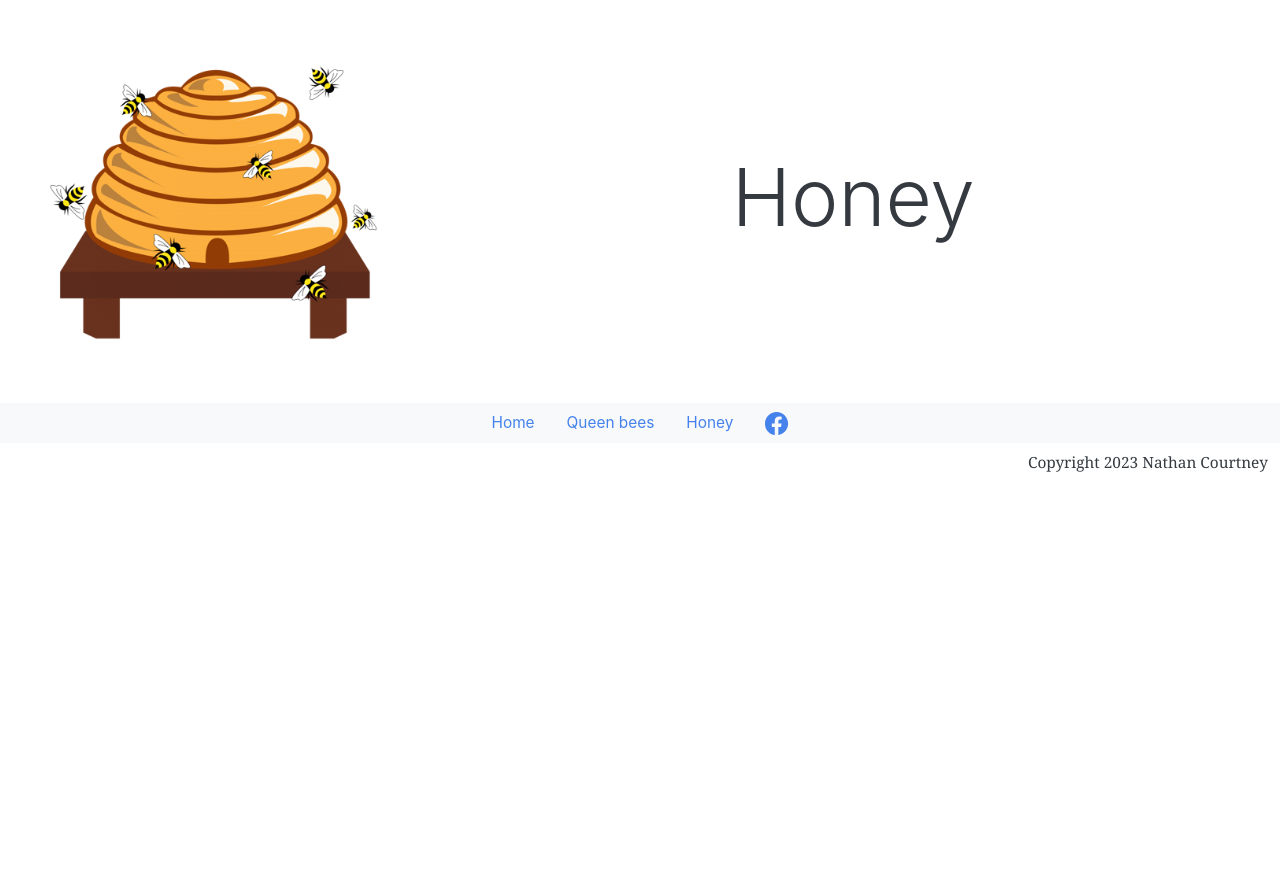
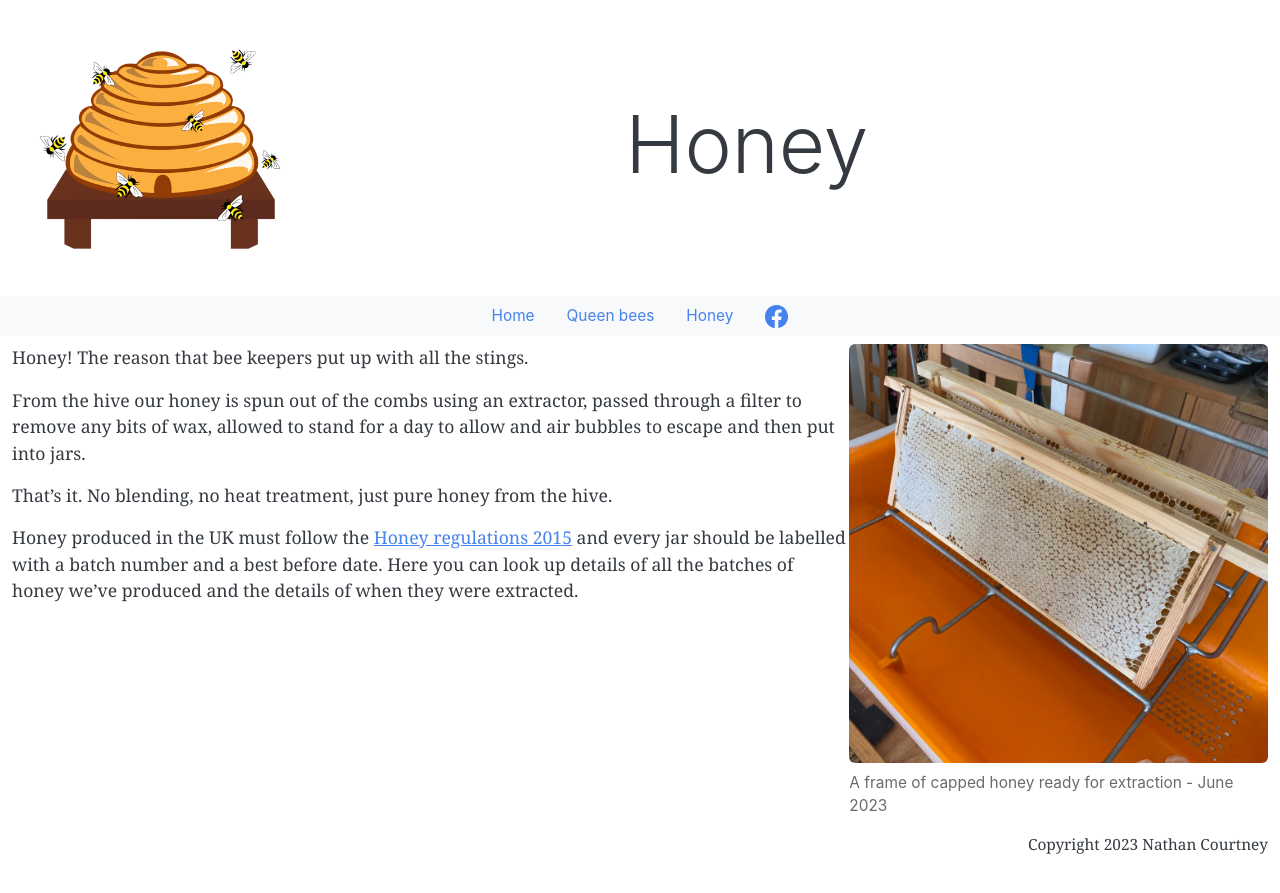
Before and after one commit to njdcourtney/HollinParkHoney, a Jekyll site: the page built from honey.md, in a window 1280 px wide. Shown: the top 893 px of the page. Built offline with Jekyll 4.4.1, drawn with Linux system fonts in a browser that asks for light colours.

Commit message:
Convert float image to include, begin honey content

```diff
--- /dev/null
+++ b/_includes/figure-float.html
@@ -0,0 +1,6 @@
+<figure class="figure col-md-4 float-end">
+    <a href="{{ include.url }}">
+      <img src="{{ include.file }}" class="figure-img img-fluid rounded" alt="{{ include.alt }}">
+    </a>
+    <figcaption class="figure-caption">{{ include.caption }}</figcaption>
+  </figure>
--- a/_layouts/default.html
+++ b/_layouts/default.html
@@ -4,6 +4,7 @@
     <!-- Required meta tags -->
     <meta charset="utf-8">
     <meta name="viewport" content="width=device-width, initial-scale=1">
+    <meta name="description" content="Bee keeper and supplier of locally produced honey in East Leeds">
 
     <title>{{ page.title }}</title>
 
@@ -15,7 +16,7 @@
   <body>
     <div class="container-fluid">
       <div class="row align-items-center">
-        <div class="col-4">
+        <div class="col-3">
           <img class="img-fluid" src="/img/beehive-512.png" alt="Skep with bees">
         </div>
         <div class="col-8 text-center">
@@ -24,11 +25,9 @@
       </div>
     </div>
 
-
-
     <nav class="nav justify-content-center bg-light mb-2">
       <a class="nav-link" href="/">Home</a>
-      <a class="nav-link" href="{% link queens/index.md %}">Queen bees</a>
+      <a class="nav-link" href="{% link queens.md %}">Queen bees</a>
       <a class="nav-link" href="{% link honey.md %}">Honey</a>
       <a class="nav-link" href="https://www.facebook.com/profile.php?id=100093598976055">
         <svg xmlns="http://www.w3.org/2000/svg" width="1.5em" height="1.5em" fill="currentColor" class="bi bi-facebook" viewBox="0 0 16 16">
@@ -39,7 +38,6 @@
 
     <div class="container-fluid">{{ content }}</div>
     <div class="clearfix"></div>
-  </body>
 
 
     <footer>
@@ -47,4 +45,7 @@
         <p class="fw-lighter text-end">Copyright 2023 Nathan Courtney</p>
       </div>
     </footer>
+
+  </body>
+
   </html>
--- a/honey.md
+++ b/honey.md
@@ -2,3 +2,18 @@
 layout: default
 title: Honey
 ---
+
+{% include figure-float.html
+    url="/img/honey-frame.jpeg"
+    file="/img/honey-frame-1024.jpeg"
+    alt="Honey Frame"
+    caption="A frame of capped honey ready for extraction - June 2023"
+%}
+
+Honey! The reason that bee keepers put up with all the stings.
+
+From the hive our honey is spun out of the combs using an extractor, passed through a filter to remove any bits of wax, allowed to stand for a day to allow and air bubbles to escape and then put into jars.
+
+That's it. No blending, no heat treatment, just pure honey from the hive.
+
+Honey produced in the UK must follow the [Honey regulations 2015](https://www.legislation.gov.uk/uksi/2015/1348/made) and every jar should be labelled with a batch number and a best before date. Here you can look up details of all the batches of honey we've produced and the details of when they were extracted.
```
Also changed, not shown: index.md (+11 -10 lines), img/honey-frame-1024.jpeg (added), queens.md (renamed from queens/index.md), 1 other file. Lines whose indentation alone changed are shown as unchanged.
